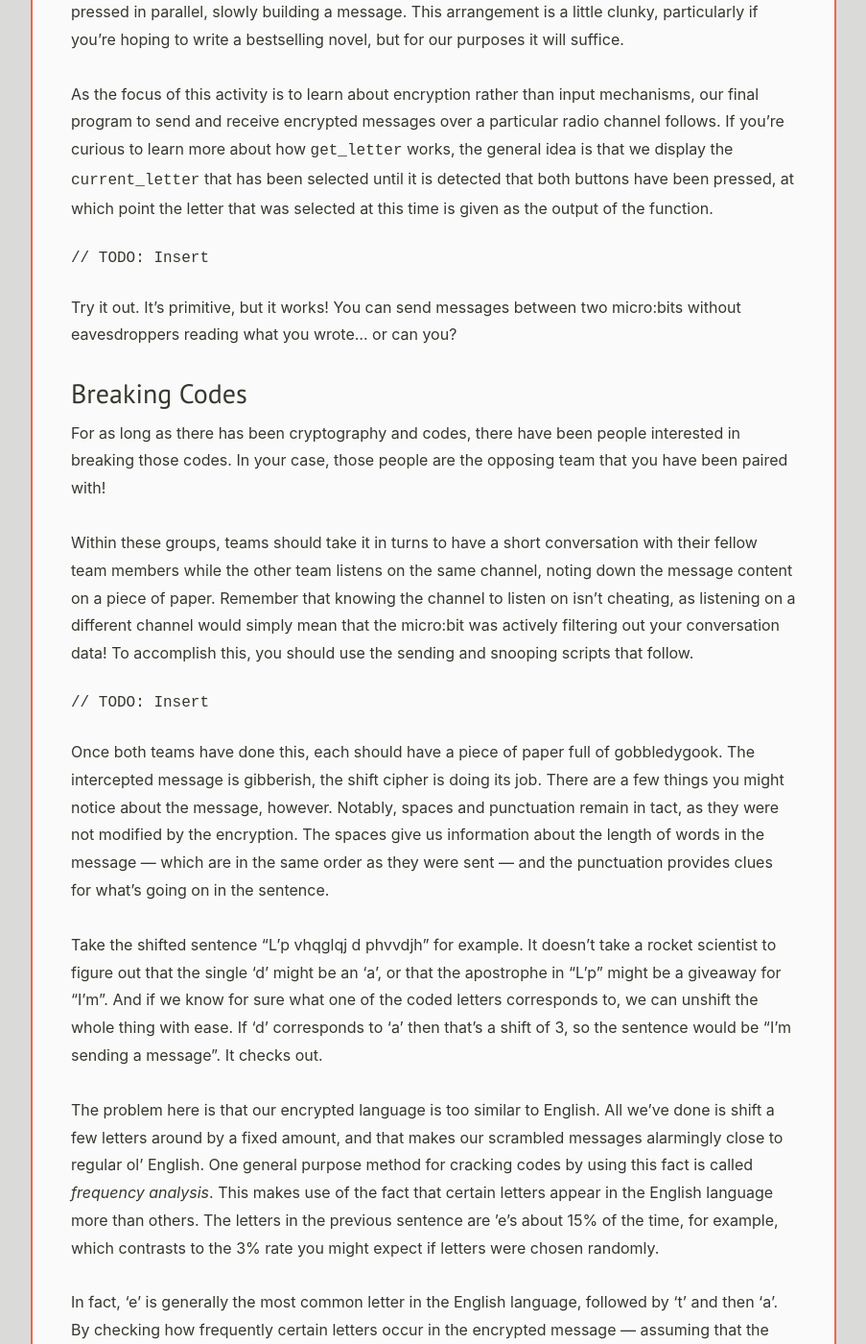
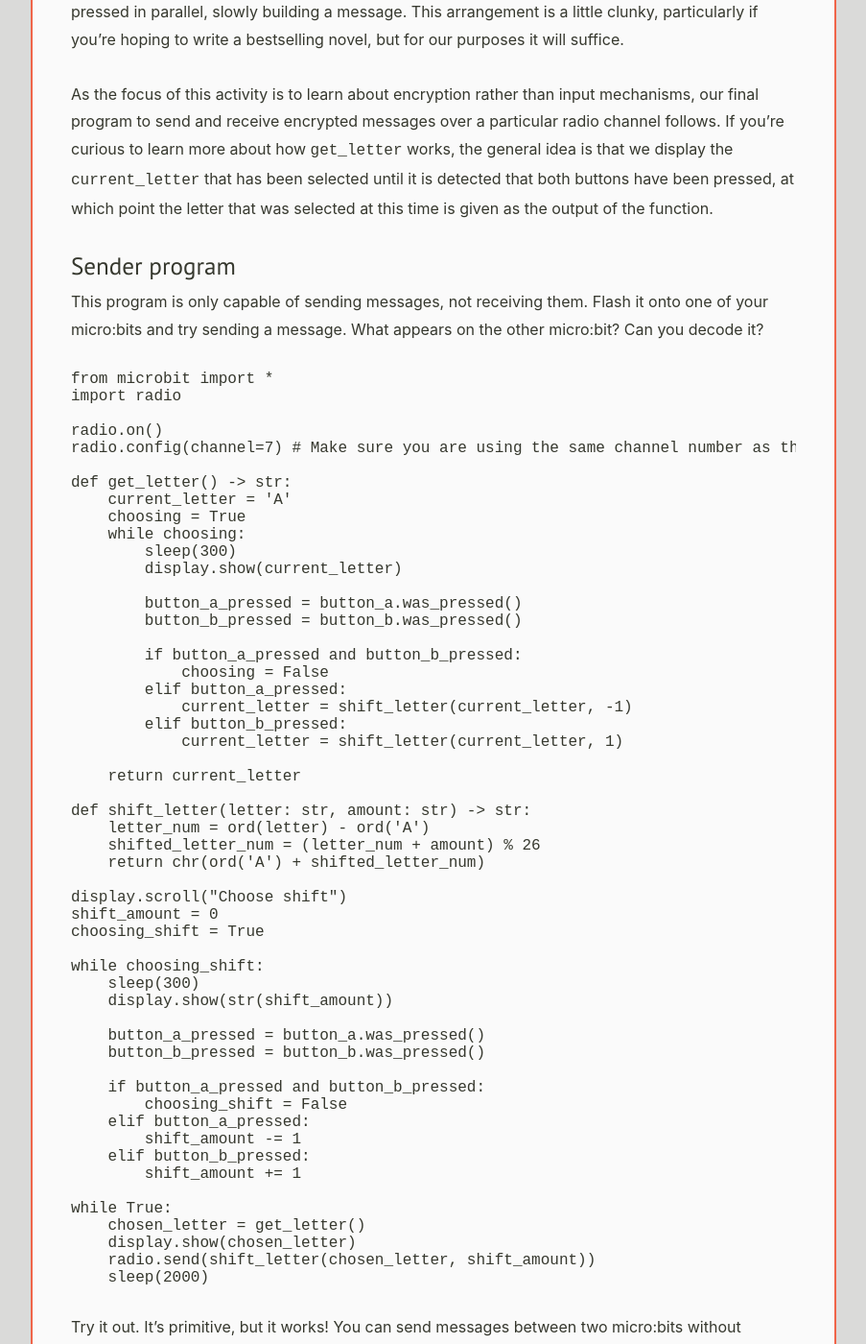
Before and after one commit to micro-bitwise/micro-bitwise.github.io, a Jekyll site: the page built from _tutorials/crypto-student-main.md, in a window 1280 px wide and 1400 px high, scrolled down 7186 px. Shown: the whole window at 96% size, without its empty margins (188-1091 px from the left). Built offline with Jekyll 4.4.1, drawn with Linux system fonts in a browser that asks for light colours; nearby versions of some CDN libraries.

Commit message:
Add caesar-send script

````diff
--- a/_tutorials/crypto-student-main.md
+++ b/_tutorials/crypto-student-main.md
@@ -191,16 +191,75 @@ The micro:bit isn't a device designed for long-form textual input, so writing me
 
 As the focus of this activity is to learn about encryption rather than input mechanisms, our final program to send and receive encrypted messages over a particular radio channel follows. If you're curious to learn more about how `get_letter` works, the general idea is that we display the `current_letter` that has been selected until it is detected that both buttons have been pressed, at which point the letter that was selected at this time is given as the output of the function.
 
+### Sender program
+
+This program is only capable of sending messages, not receiving them. Flash it onto one of your micro:bits and try sending a message. What appears on the other micro:bit? Can you decode it?
+
 ```
-// TODO: Insert
+from microbit import *
+import radio
+
+radio.on()
+radio.config(channel=7) # Make sure you are using the same channel number as the receiver!
+
+def get_letter() -> str:
+    current_letter = 'A'
+    choosing = True
+    while choosing:
+        sleep(300)
+        display.show(current_letter)
+
+        button_a_pressed = button_a.was_pressed()
+        button_b_pressed = button_b.was_pressed()
+
+        if button_a_pressed and button_b_pressed:
+            choosing = False
+        elif button_a_pressed:
+            current_letter = shift_letter(current_letter, -1)
+        elif button_b_pressed:
+            current_letter = shift_letter(current_letter, 1)
+
+    return current_letter
+
+def shift_letter(letter: str, amount: str) -> str:
+    letter_num = ord(letter) - ord('A')
+    shifted_letter_num = (letter_num + amount) % 26
+    return chr(ord('A') + shifted_letter_num)
+
+display.scroll("Choose shift")
+shift_amount = 0
+choosing_shift = True
+
+while choosing_shift:
+    sleep(300)
+    display.show(str(shift_amount))
+
+    button_a_pressed = button_a.was_pressed()
+    button_b_pressed = button_b.was_pressed()
+
+    if button_a_pressed and button_b_pressed:
+        choosing_shift = False
+    elif button_a_pressed:
+        shift_amount -= 1
+    elif button_b_pressed:
+        shift_amount += 1
+
+while True:
+    chosen_letter = get_letter()
+    display.show(chosen_letter)
+    radio.send(shift_letter(chosen_letter, shift_amount))
+    sleep(2000)
 ```
 
 Try it out. It's primitive, but it works! You can send messages between two micro:bits without eavesdroppers reading what you wrote... or can you?
 
 ## Breaking Codes
+
 For as long as there has been cryptography and codes, there have been people interested in breaking those codes. In your case, those people are the opposing team that you have been paired with!
 
 Within these groups, teams should take it in turns to have a short conversation with their fellow team members while the other team listens on the same channel, noting down the message content on a piece of paper. Remember that knowing the channel to listen on isn't cheating, as listening on a different channel would simply mean that the micro:bit was actively filtering out your conversation data! To accomplish this, you should use the sending and snooping scripts that follow.
+
+### Snooping script
 
 ```
 // TODO: Insert
````
